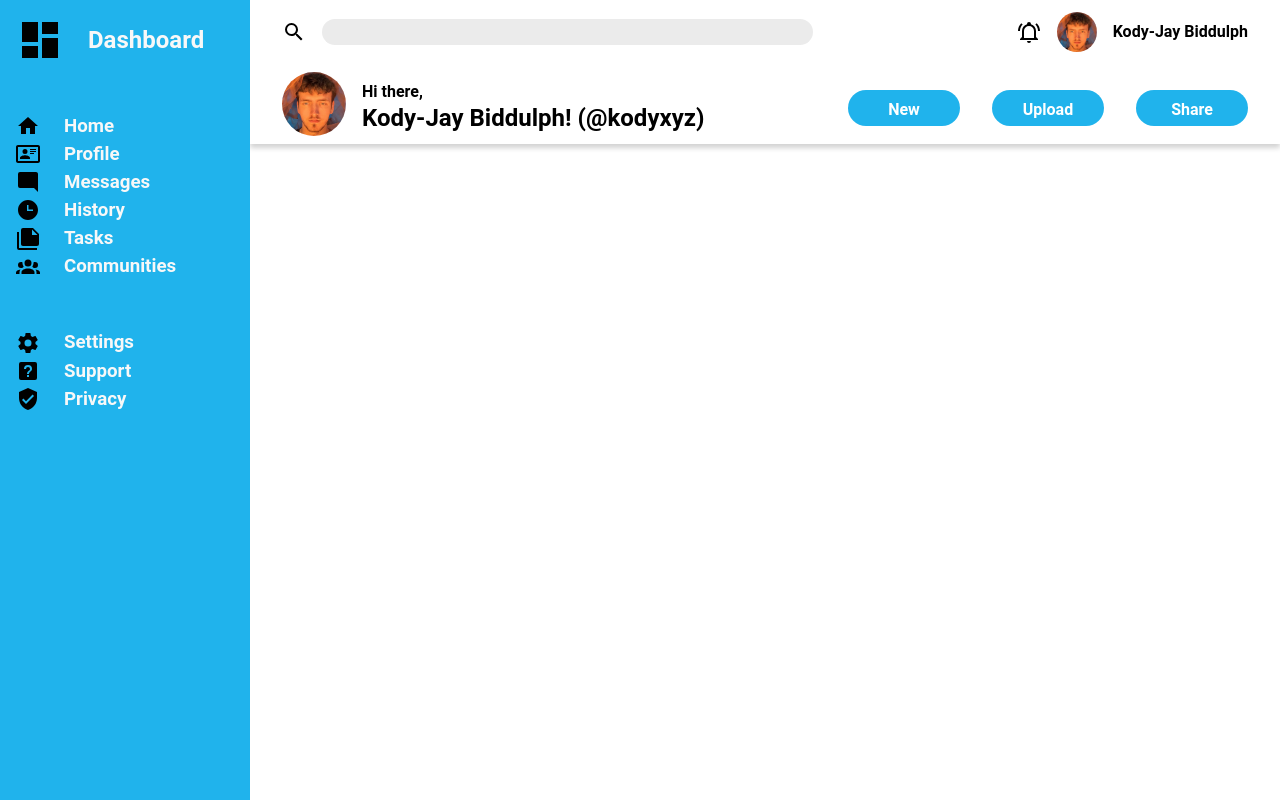
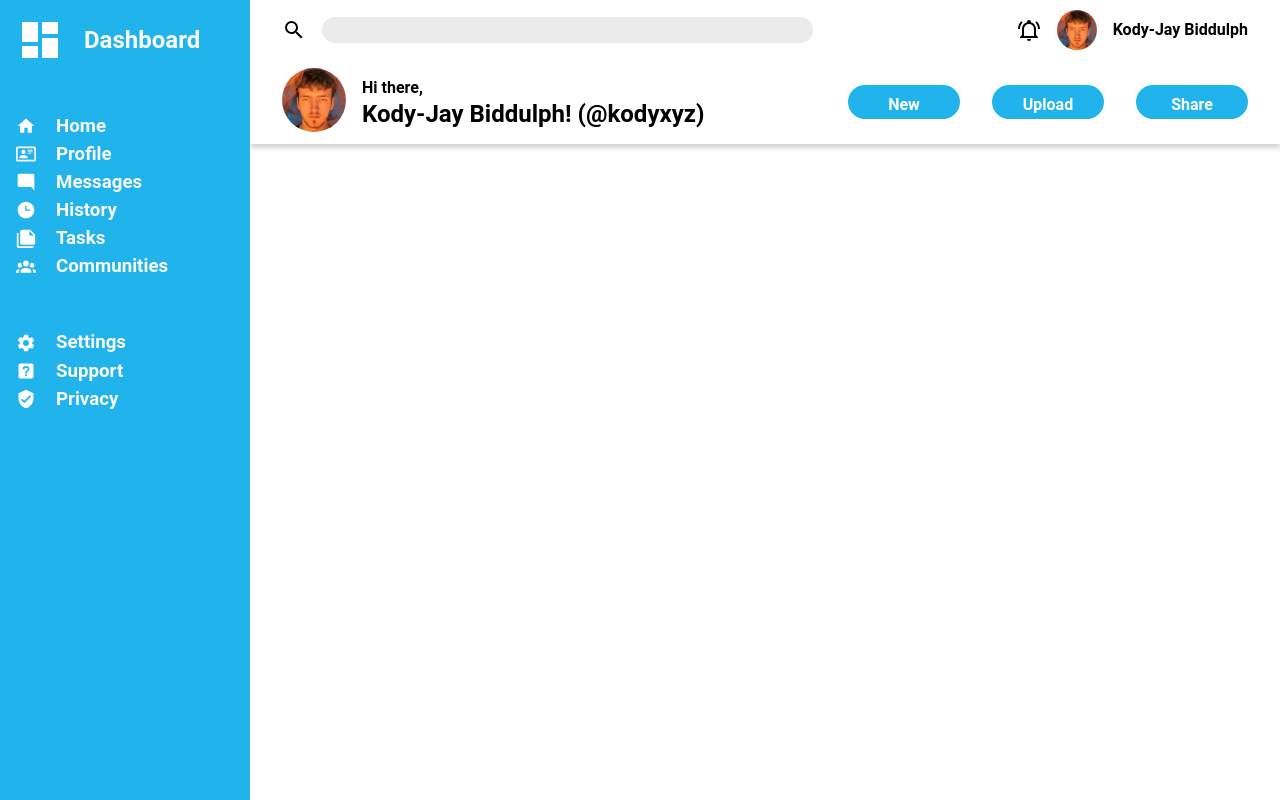
Before and after one commit to aguvai/odin-admin-dashboard, a plain HTML site: page index.html in a window 1280 px wide. Drawn offline with Linux system fonts and the light colour scheme; a web font is replaced by a local one.

Commit message:
Change all sidebar images to inline SVGs
In order to align with design specifications for this project, it was
necessary to convert all of the images within the sidebar to inline SVGs
to have control over their color. The images were black by default, but
needed to be white for this design.

```diff
--- a/index.html
+++ b/index.html
@@ -39,49 +39,49 @@
         <aside>
             <div class="top-container">
                 <div class="sidebar-item">
-                    <img src="images/dashboard.svg" alt="Dashboard icon">
+                    <svg xmlns="http://www.w3.org/2000/svg" viewBox="0 0 24 24"><path d="M13,3V9H21V3M13,21H21V11H13M3,21H11V15H3M3,13H11V3H3V13Z" /></svg>
                     <h2>Dashboard</h2>
                 </div>
             </div>
 
             <ul class="middle-container">
                 <li class="sidebar-item">
-                    <img src="images/home.svg" alt="Home icon">
+                    <svg xmlns="http://www.w3.org/2000/svg" viewBox="0 0 24 24"><path d="M10,20V14H14V20H19V12H22L12,3L2,12H5V20H10Z" /></svg>
                     <h3>Home</h3>
                 </li>
                 <li class="sidebar-item">
-                    <img src="images/profile.svg" alt="Profile icon">
+                    <svg xmlns="http://www.w3.org/2000/svg" viewBox="0 0 24 24"><path d="M22,3H2C0.91,3.04 0.04,3.91 0,5V19C0.04,20.09 0.91,20.96 2,21H22C23.09,20.96 23.96,20.09 24,19V5C23.96,3.91 23.09,3.04 22,3M22,19H2V5H22V19M14,17V15.75C14,14.09 10.66,13.25 9,13.25C7.34,13.25 4,14.09 4,15.75V17H14M9,7A2.5,2.5 0 0,0 6.5,9.5A2.5,2.5 0 0,0 9,12A2.5,2.5 0 0,0 11.5,9.5A2.5,2.5 0 0,0 9,7M14,7V8H20V7H14M14,9V10H20V9H14M14,11V12H18V11H14" /></svg>
                     <h3>Profile</h3>
                 </li>
                 <li class="sidebar-item">
-                    <img src="images/messages.svg" alt="Messages icon">
+                    <svg xmlns="http://www.w3.org/2000/svg" viewBox="0 0 24 24"><path d="M22,4C22,2.89 21.1,2 20,2H4A2,2 0 0,0 2,4V16A2,2 0 0,0 4,18H18L22,22V4Z" /></svg>
                     <h3>Messages</h3>
                 </li>
                 <li class="sidebar-item">
-                    <img src="images/history.svg" alt="History icon">
+                    <svg xmlns="http://www.w3.org/2000/svg" viewBox="0 0 24 24"><path d="M12 2C6.5 2 2 6.5 2 12C2 17.5 6.5 22 12 22C17.5 22 22 17.5 22 12S17.5 2 12 2M17 13H11V7H12.5V11.5H17V13Z" /></svg>
                     <h3>History</h3>
                 </li>
                 <li class="sidebar-item">
-                    <img src="images/tasks.svg" alt="Tasks icon">
+                    <svg xmlns="http://www.w3.org/2000/svg" viewBox="0 0 24 24"><path d="M16,9H21.5L16,3.5V9M7,2H17L23,8V18A2,2 0 0,1 21,20H7C5.89,20 5,19.1 5,18V4A2,2 0 0,1 7,2M3,6V22H21V24H3A2,2 0 0,1 1,22V6H3Z" /></svg>
                     <h3>Tasks</h3>
                 </li>
                 <li class="sidebar-item">
-                    <img src="images/communities.svg" alt="Communities icon">
+                    <svg xmlns="http://www.w3.org/2000/svg" viewBox="0 0 24 24"><path d="M12,5.5A3.5,3.5 0 0,1 15.5,9A3.5,3.5 0 0,1 12,12.5A3.5,3.5 0 0,1 8.5,9A3.5,3.5 0 0,1 12,5.5M5,8C5.56,8 6.08,8.15 6.53,8.42C6.38,9.85 6.8,11.27 7.66,12.38C7.16,13.34 6.16,14 5,14A3,3 0 0,1 2,11A3,3 0 0,1 5,8M19,8A3,3 0 0,1 22,11A3,3 0 0,1 19,14C17.84,14 16.84,13.34 16.34,12.38C17.2,11.27 17.62,9.85 17.47,8.42C17.92,8.15 18.44,8 19,8M5.5,18.25C5.5,16.18 8.41,14.5 12,14.5C15.59,14.5 18.5,16.18 18.5,18.25V20H5.5V18.25M0,20V18.5C0,17.11 1.89,15.94 4.45,15.6C3.86,16.28 3.5,17.22 3.5,18.25V20H0M24,20H20.5V18.25C20.5,17.22 20.14,16.28 19.55,15.6C22.11,15.94 24,17.11 24,18.5V20Z" /></svg>
                     <h3>Communities</h3>
                 </li>
             </ul>
 
             <ul class="bottom-container">
                 <li class="sidebar-item">
-                    <img src="images/settings.svg" alt="Settings icon">
+                    <svg xmlns="http://www.w3.org/2000/svg" viewBox="0 0 24 24"><path d="M12,15.5A3.5,3.5 0 0,1 8.5,12A3.5,3.5 0 0,1 12,8.5A3.5,3.5 0 0,1 15.5,12A3.5,3.5 0 0,1 12,15.5M19.43,12.97C19.47,12.65 19.5,12.33 19.5,12C19.5,11.67 19.47,11.34 19.43,11L21.54,9.37C21.73,9.22 21.78,8.95 21.66,8.73L19.66,5.27C19.54,5.05 19.27,4.96 19.05,5.05L16.56,6.05C16.04,5.66 15.5,5.32 14.87,5.07L14.5,2.42C14.46,2.18 14.25,2 14,2H10C9.75,2 9.54,2.18 9.5,2.42L9.13,5.07C8.5,5.32 7.96,5.66 7.44,6.05L4.95,5.05C4.73,4.96 4.46,5.05 4.34,5.27L2.34,8.73C2.21,8.95 2.27,9.22 2.46,9.37L4.57,11C4.53,11.34 4.5,11.67 4.5,12C4.5,12.33 4.53,12.65 4.57,12.97L2.46,14.63C2.27,14.78 2.21,15.05 2.34,15.27L4.34,18.73C4.46,18.95 4.73,19.03 4.95,18.95L7.44,17.94C7.96,18.34 8.5,18.68 9.13,18.93L9.5,21.58C9.54,21.82 9.75,22 10,22H14C14.25,22 14.46,21.82 14.5,21.58L14.87,18.93C15.5,18.67 16.04,18.34 16.56,17.94L19.05,18.95C19.27,19.03 19.54,18.95 19.66,18.73L21.66,15.27C21.78,15.05 21.73,14.78 21.54,14.63L19.43,12.97Z" /></svg>
                     <h3>Settings</h3>
                 </li>
                 <li class="sidebar-item">
-                    <img src="images/support.svg" alt="Support icon">
+                    <svg xmlns="http://www.w3.org/2000/svg" viewBox="0 0 24 24"><path d="M11,18H13V16H11V18M12,6A4,4 0 0,0 8,10H10A2,2 0 0,1 12,8A2,2 0 0,1 14,10C14,12 11,11.75 11,15H13C13,12.75 16,12.5 16,10A4,4 0 0,0 12,6M5,3H19A2,2 0 0,1 21,5V19A2,2 0 0,1 19,21H5A2,2 0 0,1 3,19V5A2,2 0 0,1 5,3Z" /></svg>
                     <h3>Support</h3>
                 </li>
                 <li class="sidebar-item">
-                    <img src="images/privacy.svg" alt="Privacy icon">
+                    <svg xmlns="http://www.w3.org/2000/svg" viewBox="0 0 24 24"><path d="M10,17L6,13L7.41,11.59L10,14.17L16.59,7.58L18,9M12,1L3,5V11C3,16.55 6.84,21.74 12,23C17.16,21.74 21,16.55 21,11V5L12,1Z" /></svg>
                     <h3>Privacy</h3>
                 </li>
             </ul>
--- a/styles.css
+++ b/styles.css
@@ -159,7 +159,7 @@ header .lower-header {
 header {
   grid-area: 1/2/1/3;
 
-  padding: .5em 2em 0em;
+  padding: .5em 2em;
 
   display: grid;
   gap: 1em;
@@ -275,19 +275,23 @@ aside {
   padding: 1rem
 }
 
-aside > ul img {
-  width: 1.5rem;
-  height: 1.5rem;
+aside > ul svg {
+  width: 1.25rem;
+  height: 1.25rem;
+
+  fill: white;
 }
 
-aside .top-container img {
+aside .top-container svg {
   width: 3rem;
   height: 3rem;
+
+  fill: white;
 }
 
 aside .sidebar-item {
   display: flex;
-  gap: 1.5rem;
+  gap: 1.25rem;
   align-items: center;
 }
 
```
